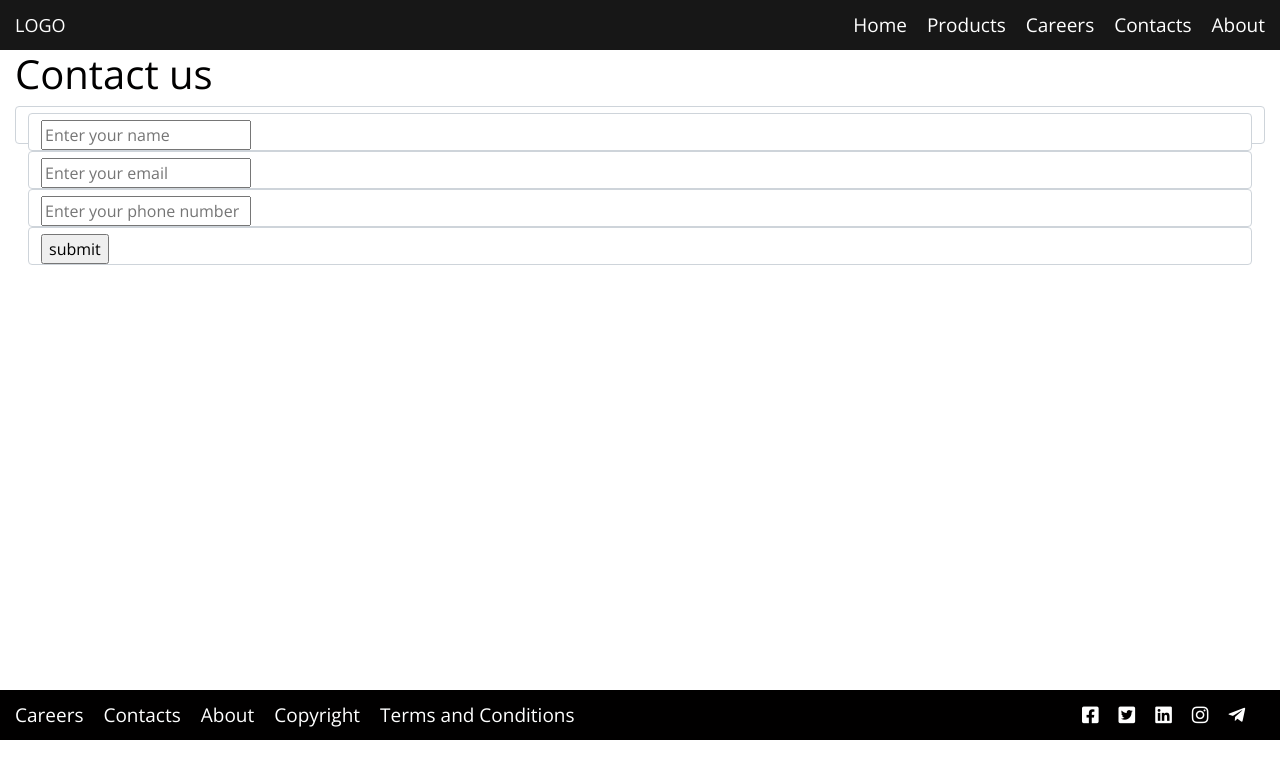
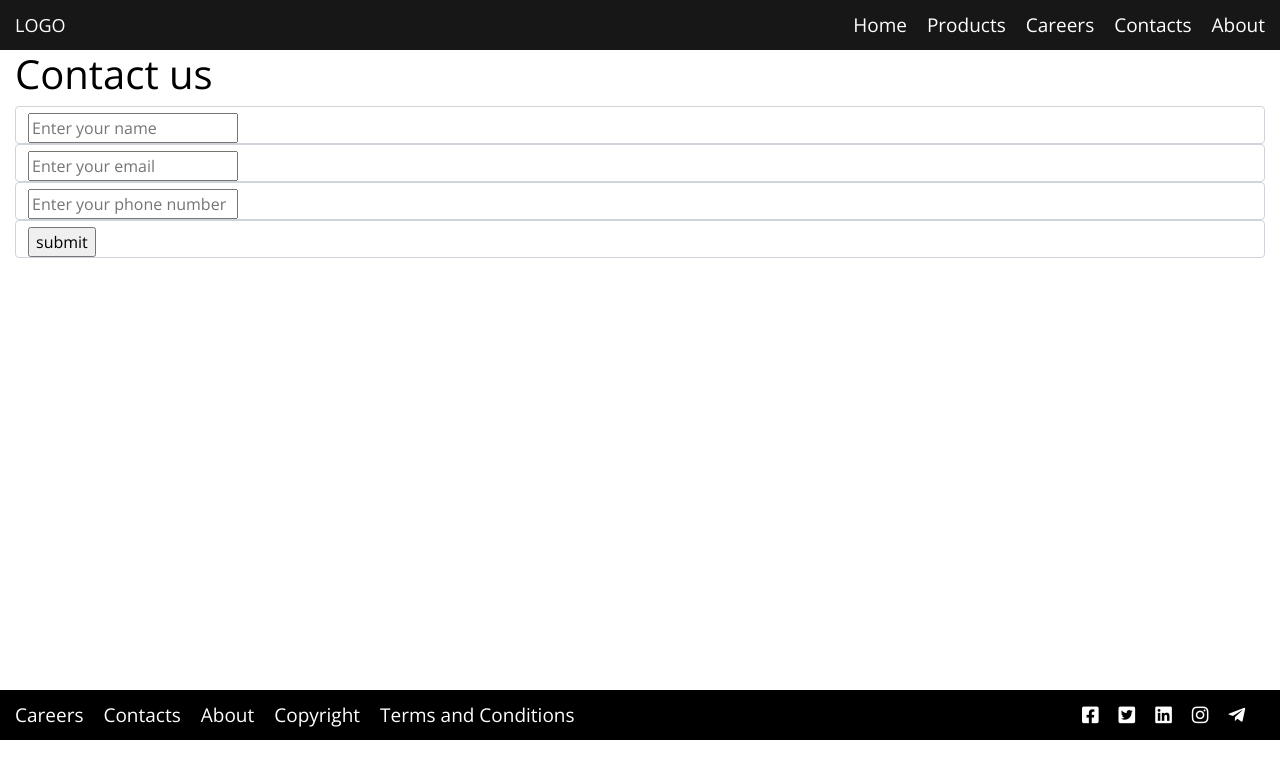
Before and after one commit to lekegitrepo/simple-react-web, a React (Create React App) app: page /Contact in a window 1280 px wide. Shown: the top 778 px of the page. Built offline with nearby package versions, Linux system fonts and the light colour scheme.

Commit message:
create Form component

```diff
--- a/src/components/pages/contact.js
+++ b/src/components/pages/contact.js
@@ -1,25 +1,12 @@
 import React from 'react';
+import Form from './form';
 
 class Contact extends React.Component {
   render () {
     return (
       <div className='container-fluid'>
         <h1> Contact us </h1>
-
-        <form className='form-control form-group'>
-          <div className='form-control'>
-            <input type="text" placeholder="Enter your name" required />
-          </div>
-          <div className='form-control'>
-            <input type="email" placeholder="Enter your email" required />
-          </div>
-          <div className='form-control'>
-            <input type="phone" placeholder="Enter your phone number" required />
-          </div>
-          <div className='form-control'>
-            <input type="submit" value="submit" />
-          </div>
-        </form>
+        <Form />
       </div>
     )
   }
--- /dev/null
+++ b/src/components/pages/form.js
@@ -0,0 +1,24 @@
+import React from 'react';
+
+class Form extends React.Component {
+  render () {
+    return (
+        <form className='form-group'>
+          <div className='form-control'>
+            <input type="text" placeholder="Enter your name" required />
+          </div>
+          <div className='form-control'>
+            <input type="email" placeholder="Enter your email" required />
+          </div>
+          <div className='form-control'>
+            <input type="phone" placeholder="Enter your phone number" required />
+          </div>
+          <div className='form-control'>
+            <input type="submit" value="submit" />
+          </div>
+        </form>
+    )
+  }
+}
+
+export default Form;
```
